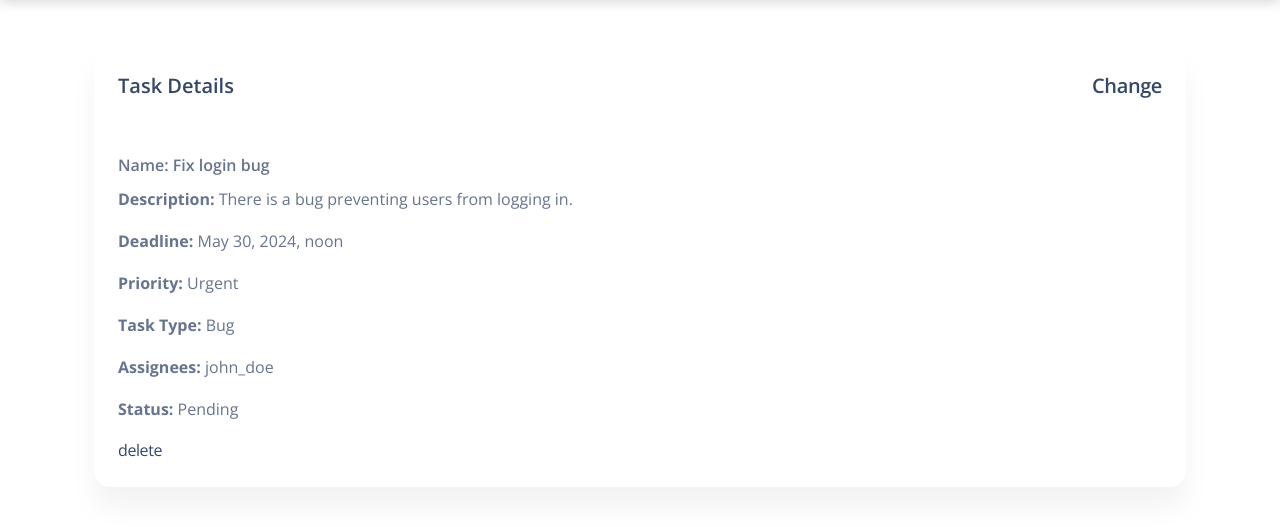
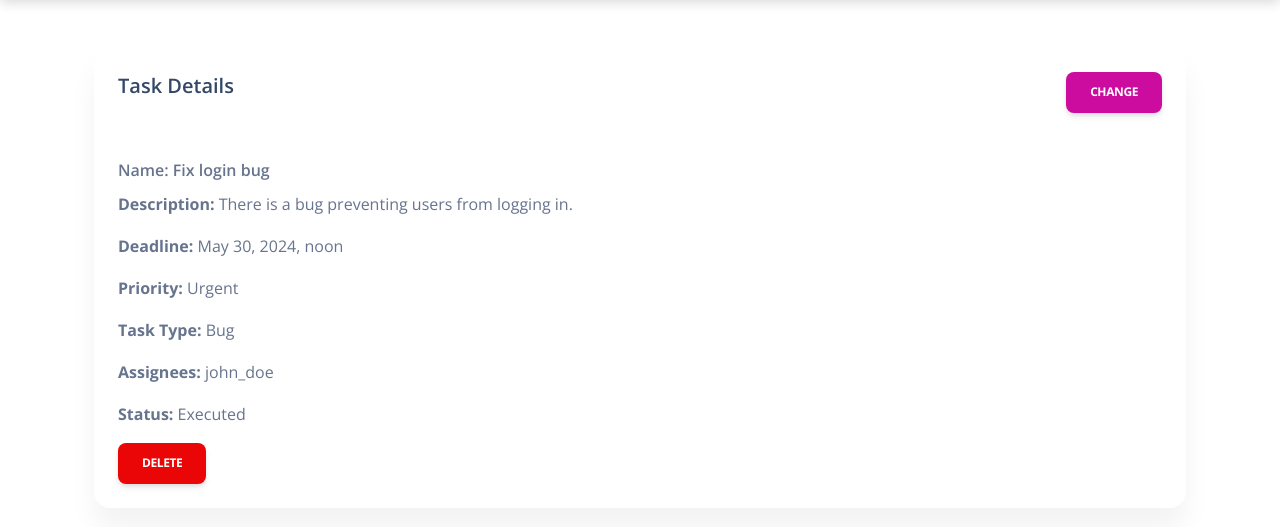
Before and after one commit to xborismenx/IT-task-manager, a Django app: page /tasks/1/ in a window 1280 px wide. Shown: the part 73-600 px from the top of the page. Run offline with Django 4.2, Linux system fonts and the light colour scheme; data comes from the database, SQL or seed files in the repository; parts of the project's set-up code (start-up, migrations or seed data) failed here and were passed over; some libraries are stand-ins or nearby versions.

Commit message:
added class to button delete task

```diff
--- a/templates/task_manager/task_detail.html
+++ b/templates/task_manager/task_detail.html
@@ -3,7 +3,7 @@
   <div class="container mt-5">
     <div class="card">
       <div class="card-header">
-        <h5 class="card-title">Task Details <a style="float: right" href="{% url 'task_manager:task-update' pk=task.pk %}">Change</a></h5>
+        <h5 class="card-title">Task Details <a style="float: right" class="btn btn-primary" href="{% url 'task_manager:task-update' pk=task.pk %}">Change</a></h5>
       </div>
       <div class="card-body">
         <h6 class="card-subtitle mb-2 text-muted">Name: {{ task.name }}</h6>
@@ -26,9 +26,9 @@
             {{ assignee.username }}
           {% endfor %}
         </p>
-        <p class="card-text"><strong>Status:</strong> {% if task.is_completed %}Completed{% else %}Pending{% endif %}
+        <p class="card-text"><strong>Status:</strong> {% if task.is_completed %}Completed{% else %}Executed{% endif %}
         </p>
-        <a href="{% url 'task_manager:task-delete' pk=task.pk %}">delete</a>
+        <a class="btn btn-danger" href="{% url 'task_manager:task-delete' pk=task.pk %}">Delete</a>
       </div>
     </div>
   </div>
```
